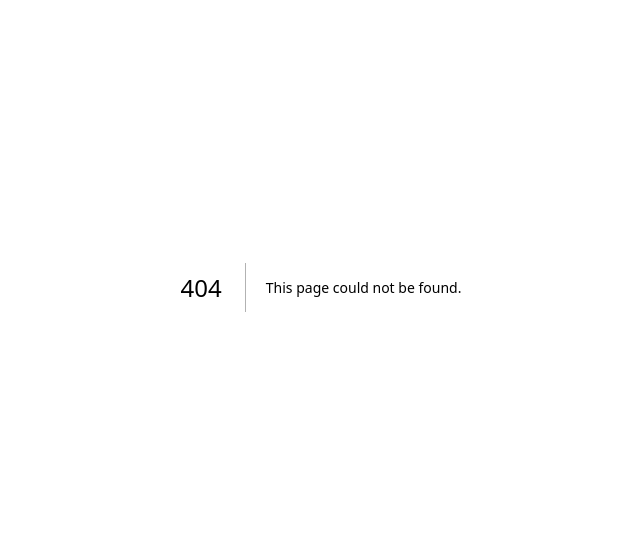
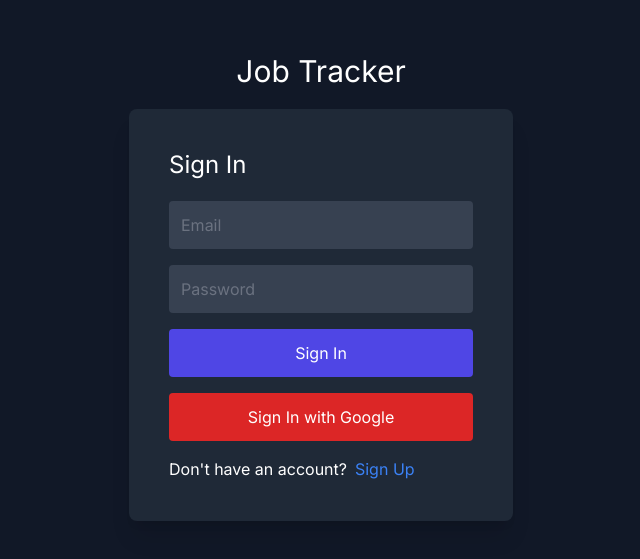
Before and after one commit to taofiqsulayman/job_tracker, a Next.js app: page /sign-in in a window 1280 px wide. Before the commit this address had no page. Shown: the part 113-672 px from the top of the page, without its empty margins (319-959 px from the left). Built offline with nearby package versions, Linux system fonts and the light colour scheme; no server answers.

Commit message:
wip: set up auth

```diff
--- a/app/firebase/config.js
+++ b/app/firebase/config.js
@@ -1,6 +1,5 @@
-// Import the functions you need from the SDKs you need
 import { initializeApp, getApp, getApps } from "firebase/app";
-import { getAuth } from "firebase/auth";
+import { getAuth, GoogleAuthProvider } from "firebase/auth";
 
 const firebaseConfig = {
     apiKey: process.env.NEXT_PUBLIC_FIREBASE_API_KEY,
@@ -12,10 +11,10 @@ const firebaseConfig = {
     measurementId: process.env.NEXT_PUBLIC_FIREBASE_MEASUREMENT_ID,
 };
 
-
-
 const app = !getApps().length ? initializeApp(firebaseConfig) : getApp();
 
 const auth = getAuth(app);
 
-export { auth, app };
+const provider = new GoogleAuthProvider();
+
+export { auth, app, provider };
--- a/app/page.tsx
+++ b/app/page.tsx
@@ -1,9 +1,30 @@
+'use client'
 import Image from "next/image";
+import { useRouter } from "next/navigation";
+import { useEffect } from "react";
+import { auth } from "@/app/firebase/config";
 
 export default function Home() {
+    const router = useRouter();
+
+    useEffect(() => {
+        const unsubscribe = auth.onAuthStateChanged((user) => {
+            if (user) {
+                sessionStorage.setItem("user", "true");
+            } else {
+                sessionStorage.removeItem("user");
+                router.push("/sign-in");
+            }
+        });
+        return () => unsubscribe();
+    }, [router]);
+
     return (
         <main className="flex min-h-screen flex-col items-center justify-between p-24">
             <div className="z-10 max-w-5xl w-full items-center justify-between font-mono text-sm lg:flex">
+                <button onClick={() => auth.signOut()} className="bg-blue-500 hover:bg-blue-700 text-white font-bold py-2 px-4 rounded">
+                  Logout
+                </button>
                 <p className="fixed left-0 top-0 flex w-full justify-center border-b border-gray-300 bg-gradient-to-b from-zinc-200 pb-6 pt-8 backdrop-blur-2xl dark:border-neutral-800 dark:bg-zinc-800/30 dark:from-inherit lg:static lg:w-auto  lg:rounded-xl lg:border lg:bg-gray-200 lg:p-4 lg:dark:bg-zinc-800/30">
                     Get started by editing&nbsp;
                     <code className="font-mono font-bold">app/page.tsx</code>
@@ -53,7 +74,8 @@ export default function Home() {
                         </span>
                     </h2>
                     <p className={`m-0 max-w-[30ch] text-sm opacity-50`}>
-            Find in-depth information about Next.js features and API.
+                        Find in-depth information about Next.js features and
+                        API.
                     </p>
                 </a>
 
@@ -70,7 +92,8 @@ export default function Home() {
                         </span>
                     </h2>
                     <p className={`m-0 max-w-[30ch] text-sm opacity-50`}>
-            Learn about Next.js in an interactive course with&nbsp;quizzes!
+                        Learn about Next.js in an interactive course
+                        with&nbsp;quizzes!
                     </p>
                 </a>
 
@@ -103,8 +126,11 @@ export default function Home() {
                             -&gt;
                         </span>
                     </h2>
-          <p className={`m-0 max-w-[30ch] text-sm opacity-50 text-balance`}>
-            Instantly deploy your Next.js site to a shareable URL with Vercel.
+                    <p
+                        className={`m-0 max-w-[30ch] text-sm opacity-50 text-balance`}
+                    >
+                        Instantly deploy your Next.js site to a shareable URL
+                        with Vercel.
                     </p>
                 </a>
             </div>
--- /dev/null
+++ b/app/sign-in/page.tsx
@@ -0,0 +1,81 @@
+"use client";
+import { useState } from "react";
+import { useSignInWithEmailAndPassword } from "react-firebase-hooks/auth";
+import { auth, provider } from "@/app/firebase/config";
+import { useRouter } from "next/navigation";
+import { signInWithPopup } from "firebase/auth";
+
+const SignIn = () => {
+    const [email, setEmail] = useState("");
+    const [password, setPassword] = useState("");
+    const [signInWithEmailAndPassword] = useSignInWithEmailAndPassword(auth);
+    const router = useRouter();
+
+    const handleSignIn = async () => {
+        try {
+            const res = await signInWithEmailAndPassword(email, password);
+            console.log({ res });
+            sessionStorage.setItem("user", 'true');
+            setEmail("");
+            setPassword("");
+            router.push("/");
+        } catch (e) {
+            console.error(e);
+        }
+    };
+
+    const handleGoogleSignIn = async () => {
+        try {
+            const res = await signInWithPopup(auth, provider);
+            sessionStorage.setItem("user", "true");
+            router.push("/");
+        } catch (e) {
+            console.error(e);
+        }
+    };
+
+    return (
+        <div className="min-h-screen flex flex-col items-center justify-center bg-gray-900">
+            <h1 className="text-white text-3xl mb-5">Job Tracker</h1>
+            <div className="bg-gray-800 p-10 rounded-lg shadow-xl w-96">
+                <h1 className="text-white text-2xl mb-5">Sign In</h1>
+                <input
+                    type="email"
+                    placeholder="Email"
+                    value={email}
+                    onChange={(e) => setEmail(e.target.value)}
+                    className="w-full p-3 mb-4 bg-gray-700 rounded outline-none text-white placeholder-gray-500"
+                />
+                <input
+                    type="password"
+                    placeholder="Password"
+                    value={password}
+                    onChange={(e) => setPassword(e.target.value)}
+                    className="w-full p-3 mb-4 bg-gray-700 rounded outline-none text-white placeholder-gray-500"
+                />
+                <button
+                    onClick={handleSignIn}
+                    className="w-full p-3 bg-indigo-600 rounded text-white hover:bg-indigo-500"
+                >
+                    Sign In
+                </button>
+                <button
+                    onClick={handleGoogleSignIn}
+                    className="w-full p-3 bg-red-600 rounded text-white hover:bg-red-500 mt-4"
+                >
+                    Sign In with Google
+                </button>
+                <p className="text-white mt-4"> {`Don't have an account?`}
+                    <span
+                        onClick={() => router.push('/sign-up')}
+                        className="text-blue-500 hover:text-blue-400 cursor-pointer ml-2"
+                    >
+                        Sign Up
+                    </span>
+                </p>
+            </div>
+        </div>
+    );
+};
+
+export default SignIn;
--- /dev/null
+++ b/app/sign-up/page.tsx
@@ -0,0 +1,60 @@
+'use client'
+import { auth } from "@/app/firebase/config";
+import { useCreateUserWithEmailAndPassword } from "react-firebase-hooks/auth";
+import { useState } from "react";
+
+const SignUp = () => {
+    const [email, setEmail] = useState("");
+    const [password, setPassword] = useState("");
+    const [createUserWithEmailAndPassword] =
+        useCreateUserWithEmailAndPassword(auth);
+
+    const handleSignUp = async () => {
+        try {
+            await createUserWithEmailAndPassword(email, password);
+            sessionStorage.setItem("user", "true");
+        } catch (e) {
+            console.error(e);
+        }
+    };
+
+    return (
+        <div className="min-h-screen flex flex-col items-center justify-center bg-gray-900">
+            <h1 className="text-white text-3xl mb-5">Job Tracker</h1>
+            <div className="bg-gray-800 p-10 rounded-lg shadow-xl w-96">
+                <h1 className="text-white text-2xl mb-5">Sign Up</h1>
+                <input
+                    type="email"
+                    placeholder="Email"
+                    value={email}
+                    onChange={(e) => setEmail(e.target.value)}
+                    className="w-full p-3 mb-4 bg-gray-700 rounded outline-none text-white placeholder-gray-500"
+                />
+                <input
+                    type="password"
+                    placeholder="Password"
+                    value={password}
+                    onChange={(e) => setPassword(e.target.value)}
+                    className="w-full p-3 mb-4 bg-gray-700 rounded outline-none text-white placeholder-gray-500"
+                />
+                <button
+                    onClick={handleSignUp}
+                    className="w-full p-3 bg-indigo-600 rounded text-white hover:bg-indigo-500"
+                >
+                    Sign Up
+                </button>
+                <p className="text-white text-center mt-4">
+                    Already have an account?{" "}
+                    <a
+                        href="/sign-in"
+                        className="text-indigo-600 hover:text-indigo-500"
+                    >
+                        Sign In
+                    </a>
+                </p>
+            </div>
+        </div>
+    );
+};
+
+export default SignUp;
```
Also changed, not shown: 1 other file (tests, documents, lock files or other folders). Lines whose indentation alone changed are shown as unchanged.
